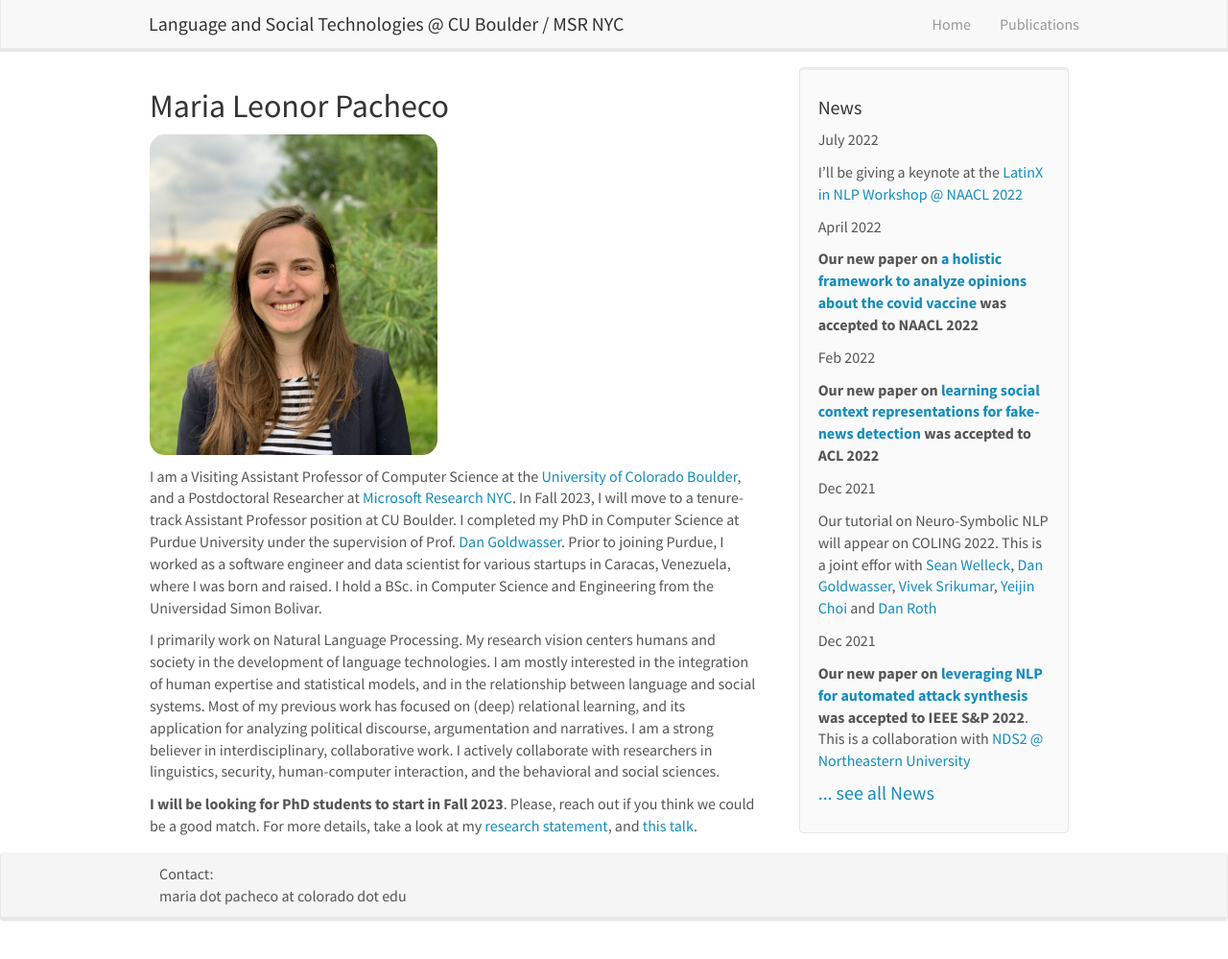
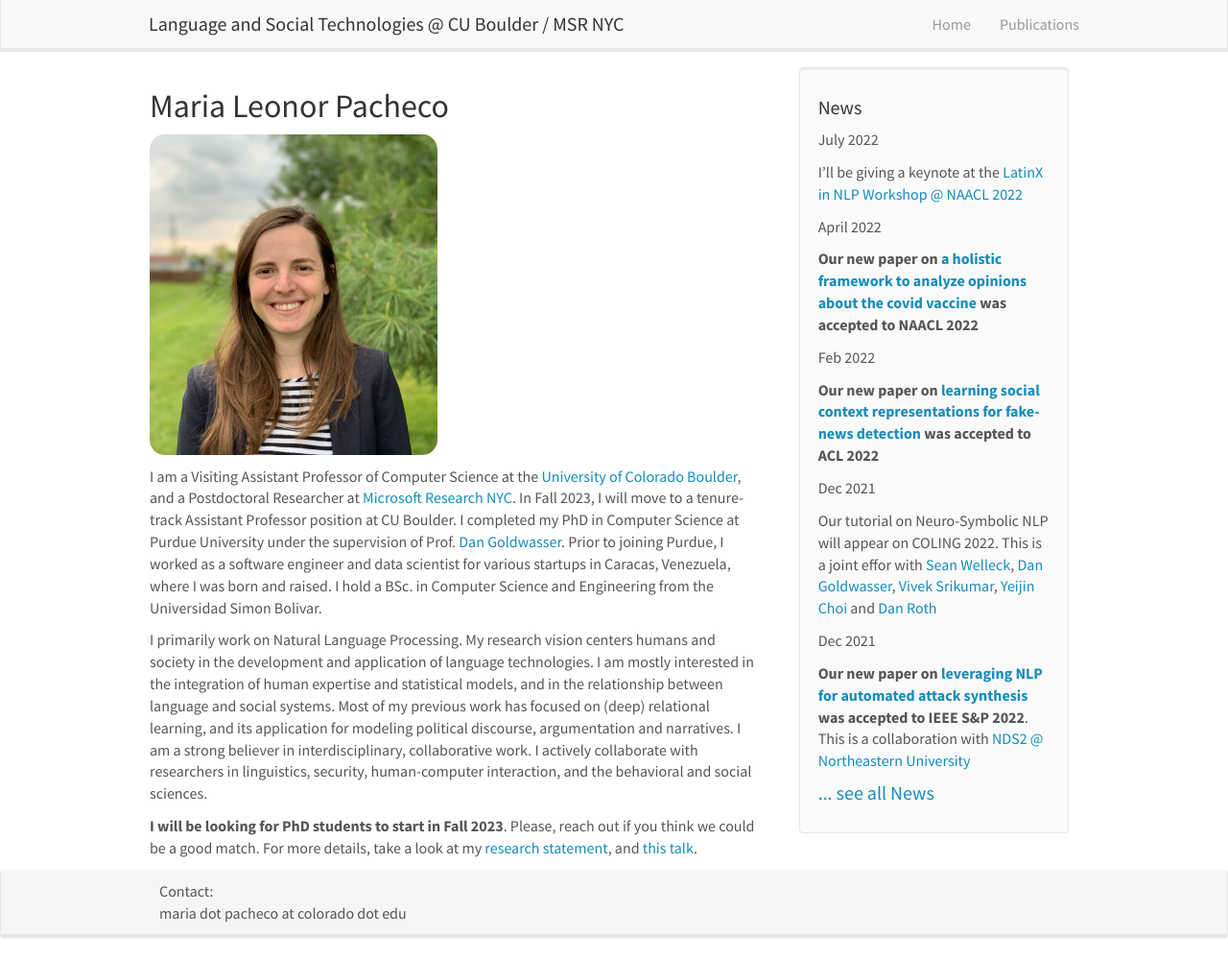
Before and after one commit to mlpacheco/mlpacheco.github.io, a Jekyll site: the page built from _pages/home.md, in a window 1280 px wide and 999 px high. Shown: the whole window at 96% size. Built offline with Jekyll 4.4.1, drawn with Linux system fonts in a browser that asks for light colours; nearby versions of some CDN libraries.

Commit message:
Update home.md

```diff
--- a/_pages/home.md
+++ b/_pages/home.md
@@ -10,7 +10,7 @@
 NYC](https://www.microsoft.com/en-us/research/lab/microsoft-research-new-york/). In Fall 2023, I will move to a tenure-track Assistant Professor position at CU Boulder. I completed my PhD in Computer Science at Purdue University under the supervision of Prof. [Dan Goldwasser](https://www.cs.purdue.edu/homes/dgoldwas/). Prior to joining Purdue, I worked as a software engineer and data scientist for various startups in Caracas, Venezuela, where I was born and raised. I hold a BSc. in Computer Science and Engineering from the Universidad Simon Bolivar.
 
 
-I primarily work on Natural Language Processing. My research vision centers humans and society in the development of language technologies. I am mostly interested in the integration of human expertise and statistical models, and in the relationship between language and social systems. Most of my previous work has focused on (deep) relational learning, and its application for analyzing political discourse, argumentation and narratives. I am a strong believer in interdisciplinary, collaborative work. I actively collaborate with researchers in linguistics, security, human-computer interaction, and the behavioral and social sciences.
+I primarily work on Natural Language Processing. My research vision centers humans and society in the development and application of language technologies. I am mostly interested in the integration of human expertise and statistical models, and in the relationship between language and social systems. Most of my previous work has focused on (deep) relational learning, and its application for modeling political discourse, argumentation and narratives. I am a strong believer in interdisciplinary, collaborative work. I actively collaborate with researchers in linguistics, security, human-computer interaction, and the behavioral and social sciences.
 
 
 **I will be looking for PhD students to start in Fall 2023**. Please, reach out if you think we could be a good match. For more details, take a look at my [research statement](https://mlpacheco.github.io/files/mlpacheco_research_statement.pdf), and [this talk](https://www.youtube.com/watch?v=MMDD9kgVKJA).
```
